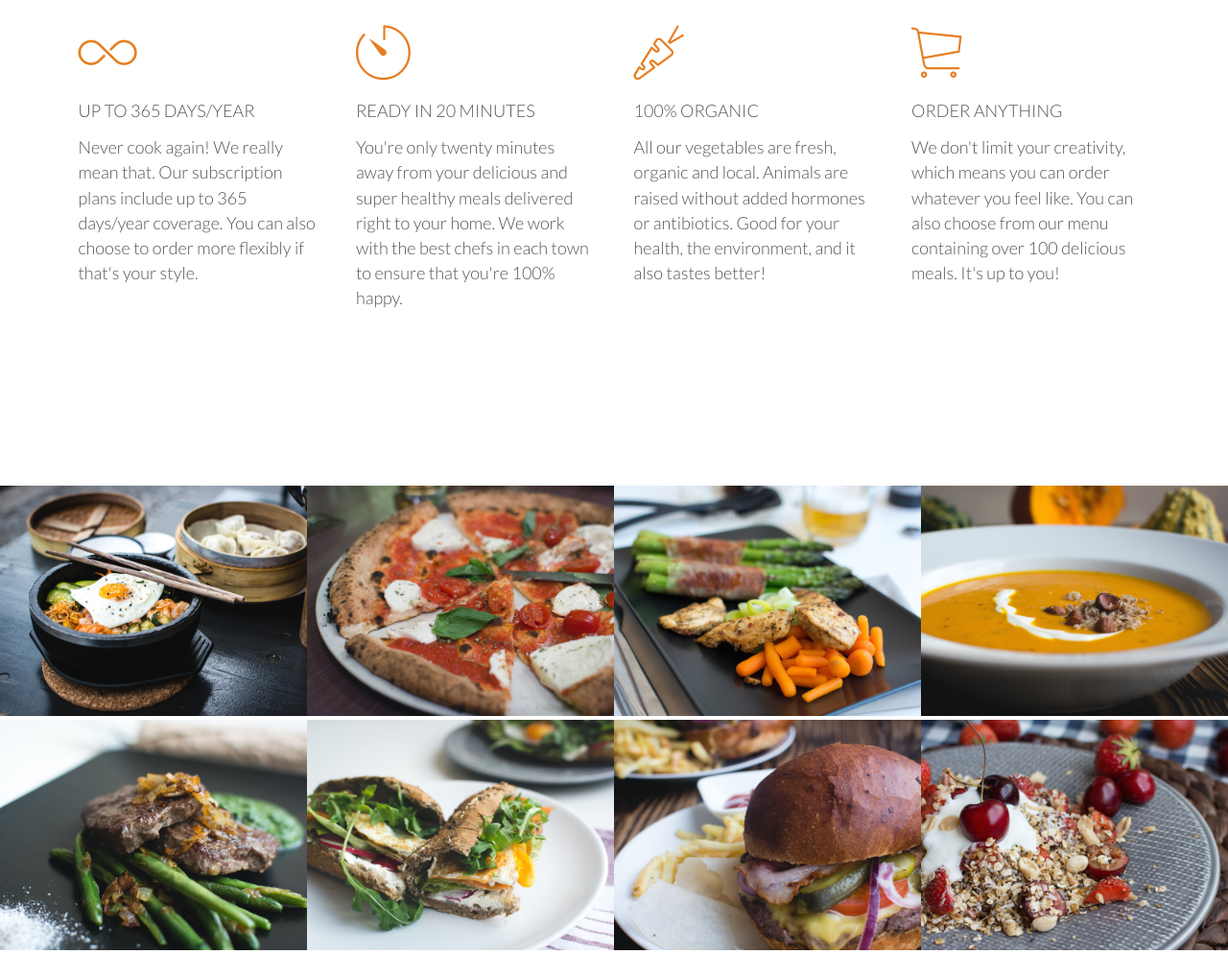
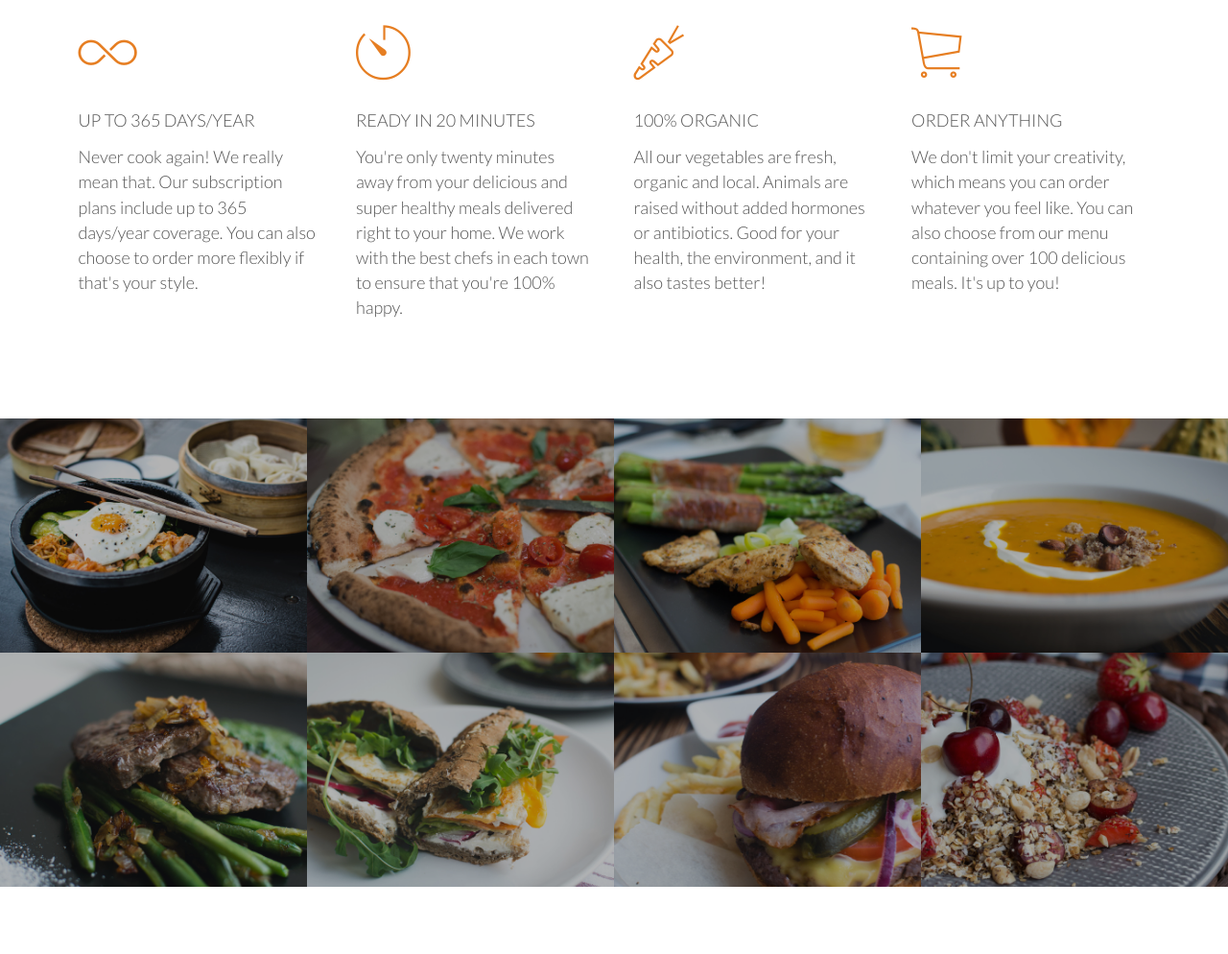
Before and after one commit to pranjalg131/Projects-Omnifood, a plain HTML site: page HTML and CSS Basics/OmniFood/index.html in a window 1280 px wide. Shown: the part 1050-2044 px from the top of the page at 96% size. After the commit the page ends 1974 px from the top, so only its background shows below. Drawn offline with Linux system fonts and the light colour scheme; files whose address does not match are found by name.

Commit message:
Meals CSS done

```diff
--- a/HTML and CSS Basics/OmniFood/Resources/css/styles.css
+++ b/HTML and CSS Basics/OmniFood/Resources/css/styles.css
@@ -84,7 +84,7 @@ h3 {
 	display: block;
 	color: #e67e22;
 	font-size: 350%;
-	margin-bottom: 10px;
+	margin-bottom: 20px;
 }
 
 /*------------------------BUTTONS----------------------*/
@@ -175,6 +175,9 @@ nav li a:hover {
 }
 
 /*----------------- MEALS ------------------*/
+.section-meals {
+	padding: 0;
+}
 .meals {
 	width: 100%;
 	list-style: none;
@@ -188,9 +191,17 @@ nav li a:hover {
 .meal-photo {
 	width: 100%;
 	margin: 0;
+	background-color: black;
+	overflow: hidden;
 }
-
 .meal-photo img {
+	opacity: 0.7;
 	width: 100%;
 	height: auto;
+	transform: scale(1.15);
+	transition: transform 0.2s, opacity 0.2s;
 }
+.meal-photo img:hover {
+	opacity: 1;
+	transform: scale(1.03);
+}
```
